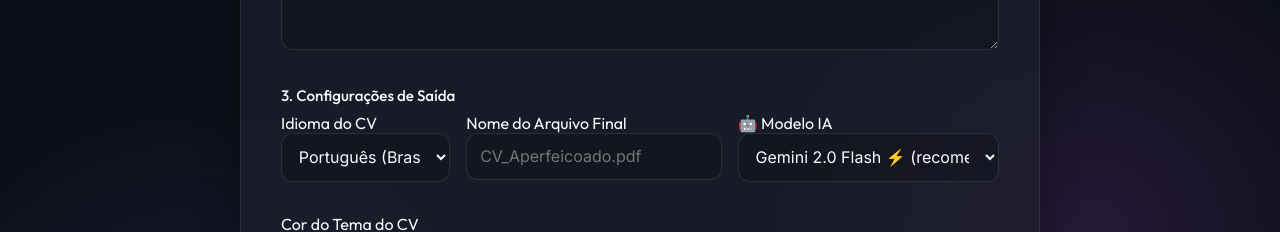
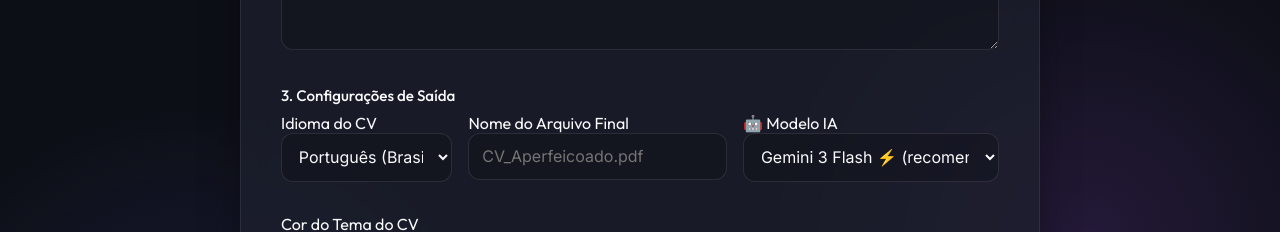
Before and after one commit to scurubira/cv-analyzer, a Next.js app: page / in a window 1280 px wide. Shown: the part 800-1032 px from the top of the page. Built offline with nearby package versions, Linux system fonts and the light colour scheme.

Commit message:
update gemini version

```diff
--- a/src/app/api/analyze/route.ts
+++ b/src/app/api/analyze/route.ts
@@ -96,7 +96,7 @@ export async function POST(req: Request) {
     const file = formData.get('file') as File | null;
     const objective = formData.get('objective') as string | null;
     const language = formData.get('language') as string || 'pt';
-    const modelParam = formData.get('model') as string || 'gemini-1.5-flash';
+    const modelParam = formData.get('model') as string || 'gemini-3-flash';
 
     if (!file || !objective) {
       return NextResponse.json({ error: 'File and objective are required' }, { status: 400 });
--- a/src/app/api/regenerate/route.ts
+++ b/src/app/api/regenerate/route.ts
@@ -78,7 +78,7 @@ export async function POST(req: Request) {
     try {
         const body = await req.json();
         const { objective, language, experienceListItem, model } = body;
-        const modelParam = model || 'gemini-2.0-flash';
+        const modelParam = model || 'gemini-3-flash';
 
         if (!objective || !experienceListItem) {
             return NextResponse.json({ error: 'Objective and experience data are required' }, { status: 400 });
--- a/src/app/page.tsx
+++ b/src/app/page.tsx
@@ -55,7 +55,7 @@ export default function Home() {
 
   // Output configuration state
   const [cvLang, setCvLang] = useState<Language>('pt');
-  const [selectedModel, setSelectedModel] = useState('gemini-2.0-flash');
+  const [selectedModel, setSelectedModel] = useState('gemini-3-flash');
   const [filename, setFilename] = useState("");
   const [colorTheme, setColorTheme] = useState('slate');
   const [selectedTitle, setSelectedTitle] = useState<string | null>(null);
@@ -421,10 +421,11 @@ export default function Home() {
                   onChange={(e) => setSelectedModel(e.target.value)}
                 >
                   <optgroup label="✨ Google Gemini">
-                    <option value="gemini-2.0-flash">Gemini 2.0 Flash ⚡ (recomendado)</option>
-                    <option value="gemini-1.5-flash">Gemini 1.5 Flash</option>
-                    <option value="gemini-1.5-pro">Gemini 1.5 Pro</option>
-                    <option value="gemini-2.5-flash">Gemini 2.5 Flash (preview)</option>
+                    <option value="gemini-3-flash">Gemini 3 Flash ⚡ (recomendado)</option>
+                    <option value="gemini-3.1-flash-lite">Gemini 3.1 Flash Lite 🚀 (rápido)</option>
+                    <option value="gemini-3.1-pro">Gemini 3.1 Pro 🧠 (avançado)</option>
+                    <option value="gemini-2.5-flash">Gemini 2.5 Flash (legado)</option>
+                    <option value="gemini-2.5-pro">Gemini 2.5 Pro (legado)</option>
                   </optgroup>
                   <optgroup label="🦙 Groq (gratuito + rápido)">
                     <option value="groq:llama-3.3-70b-versatile">Llama 3.3 70B</option>
```
